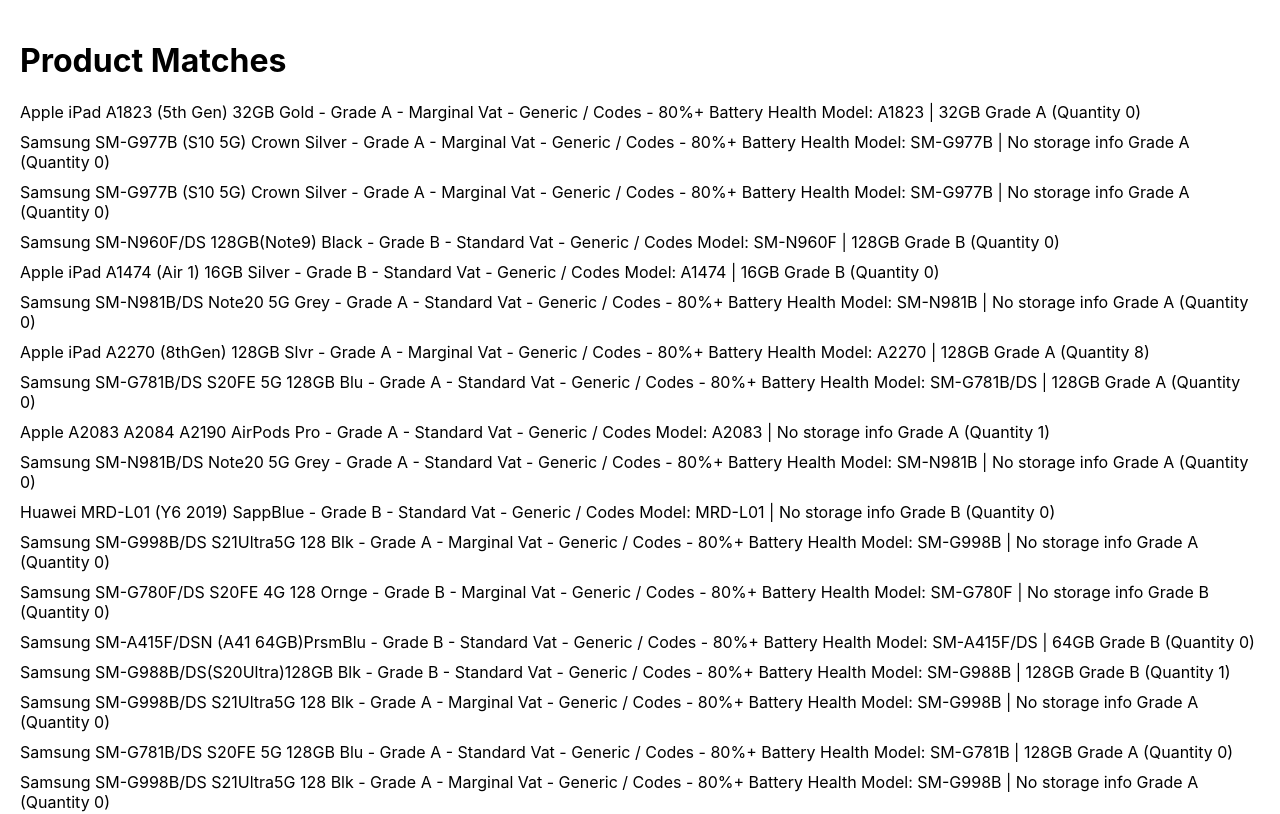
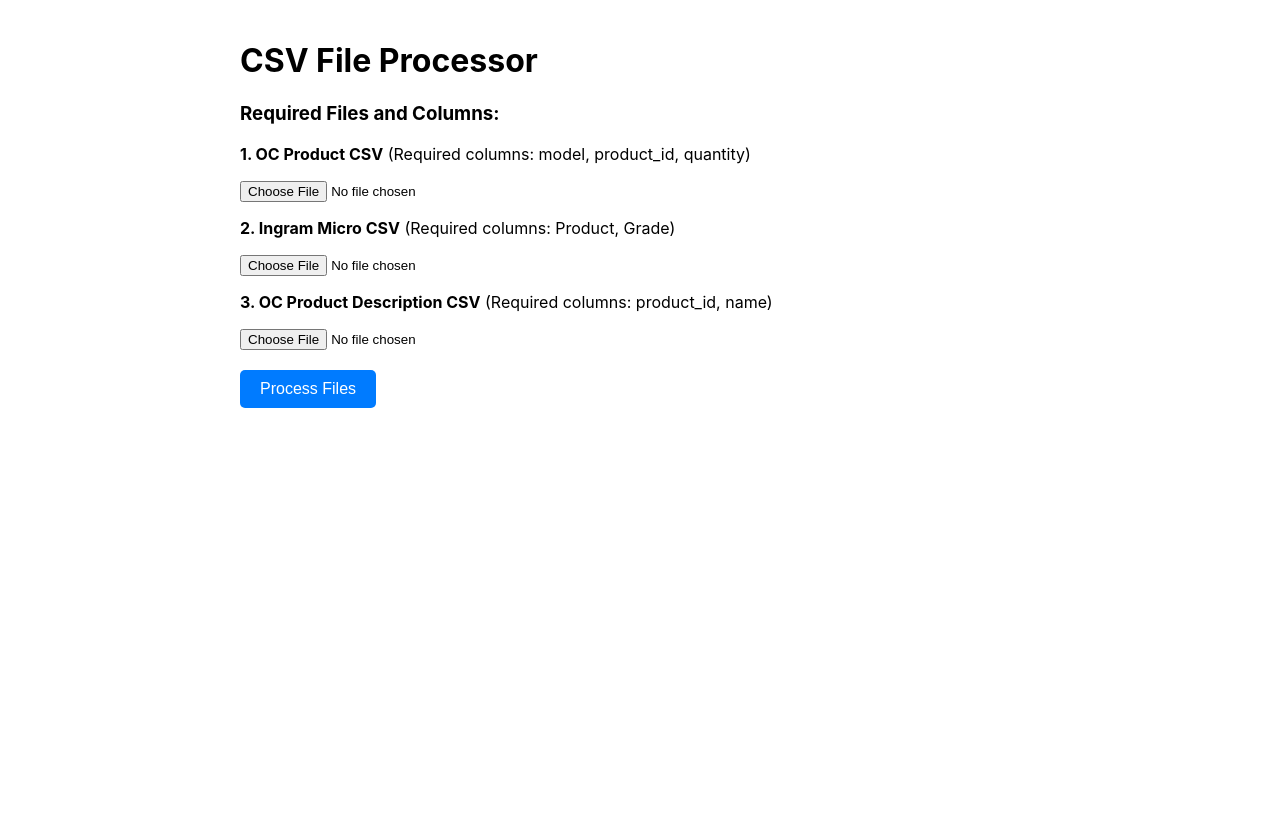
Before and after one commit to GeekJaffry/ingram-project, a React (Create React App) app: page / in a window 1280 px wide. Shown: the top 814 px of the page. Built offline with nearby package versions, Linux system fonts and the light colour scheme.

Commit message:
added buttons and some logic to prevent duplicates

```diff
--- a/src/App.js
+++ b/src/App.js
@@ -1,4 +1,4 @@
-import React, { useState, useEffect } from 'react';
+import React, { useState } from 'react';
 import Papa from 'papaparse';
 
 const App = () => {
@@ -6,110 +6,211 @@
   const [ingramData, setIngramData] = useState([]);
   const [ocProductDescData, setOcProductDescData] = useState([]);
   const [result, setResult] = useState([]);
+  const [uploadStatus, setUploadStatus] = useState({
+    ocProduct: false,
+    ingramMicro: false,
+    ocProductDesc: false
+  });
 
-  // Helper function to load a CSV file via PapaParse
-  const loadCSV = (filePath, setData) => {
-    //console.log(`Loading CSV from: ${filePath}`);
-    Papa.parse(filePath, {
-      download: true,
+  // Expected columns for each file
+  const expectedColumns = {
+    ocProduct: ['model', 'product_id', 'quantity'],
+    ingramMicro: ['Product', 'Grade'],
+    ocProductDesc: ['product_id', 'name']
+  };
+
+  // Helper function to handle file upload
+  const handleFileUpload = (file, type) => {
+    if (!file) return;
+
+    Papa.parse(file, {
       header: true,
       complete: (results) => {
-        //console.log(`Parsed results for ${filePath}:`, results);
-        setData(results.data);
+        // Validate columns
+        const headers = Object.keys(results.data[0] || {});
+        const missing = expectedColumns[type].filter(col => !headers.includes(col));
+
+        if (missing.length > 0) {
+          alert(`Error: Missing required columns in ${type}: ${missing.join(', ')}`);
+          return;
+        }
+
+        // Update the corresponding state
+        switch(type) {
+          case 'ocProduct':
+            setOcProductData(results.data);
+            setUploadStatus(prev => ({ ...prev, ocProduct: true }));
+            break;
+          case 'ingramMicro':
+            setIngramData(results.data);
+            setUploadStatus(prev => ({ ...prev, ingramMicro: true }));
+            break;
+          case 'ocProductDesc':
+            setOcProductDescData(results.data);
+            setUploadStatus(prev => ({ ...prev, ocProductDesc: true }));
+            break;
+          default:
+            break;
+        }
       },
       error: (err) => {
-        console.error(`Error loading CSV file ${filePath}:`, err);
+        console.error(`Error loading CSV file: ${err}`);
+        alert(`Error loading CSV file: ${err}`);
       }
     });
   };
 
-  // Load the CSV files on component mount
-  useEffect(() => {
-    //console.log('Loading CSV files...');
-    loadCSV('/oc_product.csv', (data) => {
-      setOcProductData(data);
-    });
-    loadCSV('/ingram_micro.csv', (data) => {
-      setIngramData(data);
-    });
-    loadCSV('/oc_product_description.csv', (data) => {
-      setOcProductDescData(data);
-    });
-  }, []);
+  // Process data when all files are uploaded
+  const processData = () => {
+    if (!ocProductData.length || !ingramData.length || !ocProductDescData.length) {
+      alert('Please upload all required files first');
+      return;
+    }
 
-  // Process data once all CSVs are loaded
-  useEffect(() => {
-    if (ocProductData.length && ingramData.length && ocProductDescData.length) {
     const resultsArray = [];
+
     ocProductData.forEach((ocProduct) => {
       const { model, product_id, quantity } = ocProduct;
 
+      // First get the OC product description to check storage
+      const descMatch = ocProductDescData.find(item => item.product_id === product_id);
+      if (!descMatch) return;
+      const productDescName = descMatch.name;
+
+      // Extract storage number from OC description parentheses (e.g., from "(512GB)" get "512")
+      const ocStorageMatch = productDescName.match(/\((\d+)\s*(GB|TB)\)/i);
+      const ocStorageNumber = ocStorageMatch ? ocStorageMatch[1] : null;
+      const ocStorageUnit = ocStorageMatch ? ocStorageMatch[2].toUpperCase() : null;
+
       // Search ingram_micro for a matching model in the Product column
-        const ingramMatch = ingramData.find(item => item.Product && item.Product.includes(model));
-        if (!ingramMatch) return; // Skip if no matching model found
+      const ingramMatch = ingramData.find(item => {
+        if (!item.Product || !item.Product.includes(model)) return false;
 
-        // From ingram_micro, use the "Product" field to extract storage (if present) and grade.
+        const ingramProduct = item.Product.toUpperCase();
+
+        // If no storage info in OC, no need to check storage
+        if (!ocStorageMatch) return true;
+
+        // For TB, always require exact match (e.g., "1TB")
+        if (ocStorageUnit === 'TB') {
+          return ingramProduct.includes(`${ocStorageNumber}${ocStorageUnit}`);
+        }
+
+        // For GB, first check if Ingram has GB suffix
+        const hasGB = /\d+\s*GB/i.test(ingramProduct);
+        if (hasGB) {
+          // If Ingram has GB, match the full "512GB"
+          return ingramProduct.includes(`${ocStorageNumber}${ocStorageUnit}`);
+        } else {
+          // If Ingram doesn't have GB, match just the number "512"
+          // But make sure we're matching the exact number, not part of another number
+          const ingramNumbers = ingramProduct.match(/\d+/g) || [];
+          return ingramNumbers.includes(ocStorageNumber);
+        }
+      });
+
+      if (!ingramMatch) return;
+
       const ingramName = ingramMatch.Product;
 
-        // Regex to extract storage: looks for patterns like "32GB" or "2TB"
-        const storageMatch = ingramName.match(/(\d+\s*(GB|TB))/i);
-        const storage = storageMatch ? storageMatch[0].replace(/\s+/g, '') : null; // e.g. "32GB"
+      // Use storage from OC product description for display
+      const storage = ocStorageMatch ? `${ocStorageNumber}${ocStorageUnit}` : 'No storage info';
 
       // Check for the special case of "Pristine A+ Open Box" in Grade column
       let grade = null;
       if (ingramMatch.Grade === 'Pristine A+ Open Box') {
-          // For this case, we'll look for [Open Box] in product description
-          const descMatch = ocProductDescData.find(item => item.product_id === product_id);
-          if (descMatch) {
-            const productDescName = descMatch.name;
-            const hasOpenBox = productDescName.includes('[Open Box]');
-            if (hasOpenBox) {
+        if (productDescName.includes('[Open Box]')) {
           grade = 'Open Box';
         }
-          }
       } else {
-          // Regular grade matching logic
         const gradeMatch = ingramName.match(/Grade\s*([A-C])/i);
         grade = gradeMatch ? `Grade ${gradeMatch[1].toUpperCase()}` : null;
       }
 
-        // Look up the product description using product_id
-        const descMatch = ocProductDescData.find(item => item.product_id === product_id);
-        if (!descMatch) return; // Skip if product description not found
-
-        const productDescName = descMatch.name;
-
-        // Check matching logic:
-        // For special case of "Pristine A+ Open Box", we only need storage to match
       const storageMatches = !storage || productDescName.toLowerCase().includes(storage.toLowerCase());
       const gradeMatches = ingramMatch.Grade === 'Pristine A+ Open Box' ?
         productDescName.includes('[Open Box]') :
         (!grade || productDescName.toLowerCase().includes(grade.toLowerCase()));
 
       if (storageMatches && gradeMatches) {
-          // Construct the result string with both product descriptions
         const displayStorage = storage || 'No storage info';
         const displayGrade = grade || 'No grade info';
-          const displayString = `${ingramMatch.Product} \nModel: ${model} | ${displayStorage} ${displayGrade} (Quantity ${quantity})`;
+        const displayString = `OC: ${productDescName} \nIngram: ${ingramMatch.Product} \nModel: ${model} | ${displayStorage} ${displayGrade} (Quantity ${quantity})`;
         resultsArray.push(displayString);
       }
     });
 
     setResult(resultsArray);
-    }
-  }, [ocProductData, ingramData, ocProductDescData]);
+  };
 
   return (
-    <div style={{ padding: '20px' }}>
-      <h1>Product Matches</h1>
-      {result.length > 0 ? (
-        result.map((item, index) => (
-          <div key={index} style={{ margin: '10px 0' }}>
+    <div style={{ padding: '20px', maxWidth: '800px', margin: '0 auto' }}>
+      <h1>CSV File Processor</h1>
+
+      <div style={{ marginBottom: '20px' }}>
+        <h3>Required Files and Columns:</h3>
+        <div style={{ marginBottom: '10px' }}>
+          <p><strong>1. OC Product CSV</strong> (Required columns: {expectedColumns.ocProduct.join(', ')})</p>
+          <input
+            type="file"
+            accept=".csv"
+            onChange={(e) => handleFileUpload(e.target.files[0], 'ocProduct')}
+          />
+          {uploadStatus.ocProduct && <span style={{ color: 'green', marginLeft: '10px' }}>✓ Uploaded</span>}
+        </div>
+
+        <div style={{ marginBottom: '10px' }}>
+          <p><strong>2. Ingram Micro CSV</strong> (Required columns: {expectedColumns.ingramMicro.join(', ')})</p>
+          <input
+            type="file"
+            accept=".csv"
+            onChange={(e) => handleFileUpload(e.target.files[0], 'ingramMicro')}
+          />
+          {uploadStatus.ingramMicro && <span style={{ color: 'green', marginLeft: '10px' }}>✓ Uploaded</span>}
+        </div>
+
+        <div style={{ marginBottom: '10px' }}>
+          <p><strong>3. OC Product Description CSV</strong> (Required columns: {expectedColumns.ocProductDesc.join(', ')})</p>
+          <input
+            type="file"
+            accept=".csv"
+            onChange={(e) => handleFileUpload(e.target.files[0], 'ocProductDesc')}
+          />
+          {uploadStatus.ocProductDesc && <span style={{ color: 'green', marginLeft: '10px' }}>✓ Uploaded</span>}
+        </div>
+      </div>
+
+      <button
+        onClick={processData}
+        style={{
+          padding: '10px 20px',
+          fontSize: '16px',
+          backgroundColor: '#007bff',
+          color: 'white',
+          border: 'none',
+          borderRadius: '5px',
+          cursor: 'pointer'
+        }}
+        disabled={!uploadStatus.ocProduct || !uploadStatus.ingramMicro || !uploadStatus.ocProductDesc}
+      >
+        Process Files
+      </button>
+
+      {result.length > 0 && (
+        <div style={{ marginTop: '20px' }}>
+          <h3>Results:</h3>
+          {result.map((item, index) => (
+            <div key={index} style={{
+              whiteSpace: 'pre-line',
+              marginBottom: '10px',
+              padding: '10px',
+              border: '1px solid #ddd',
+              borderRadius: '5px'
+            }}>
               {item}
             </div>
-        ))
-      ) : (
-        <p>No matching products found.</p>
+          ))}
+        </div>
       )}
     </div>
   );
```
Lines whose indentation alone changed are shown as unchanged.
